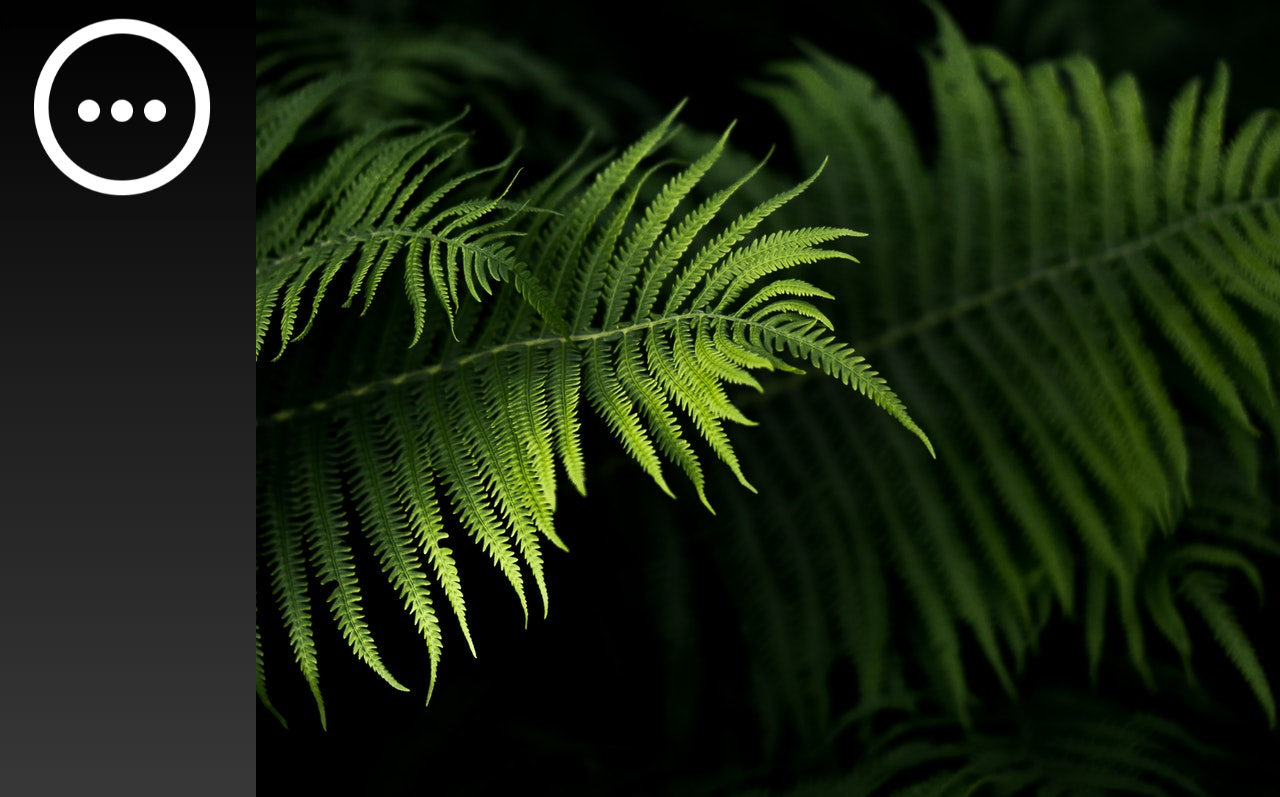
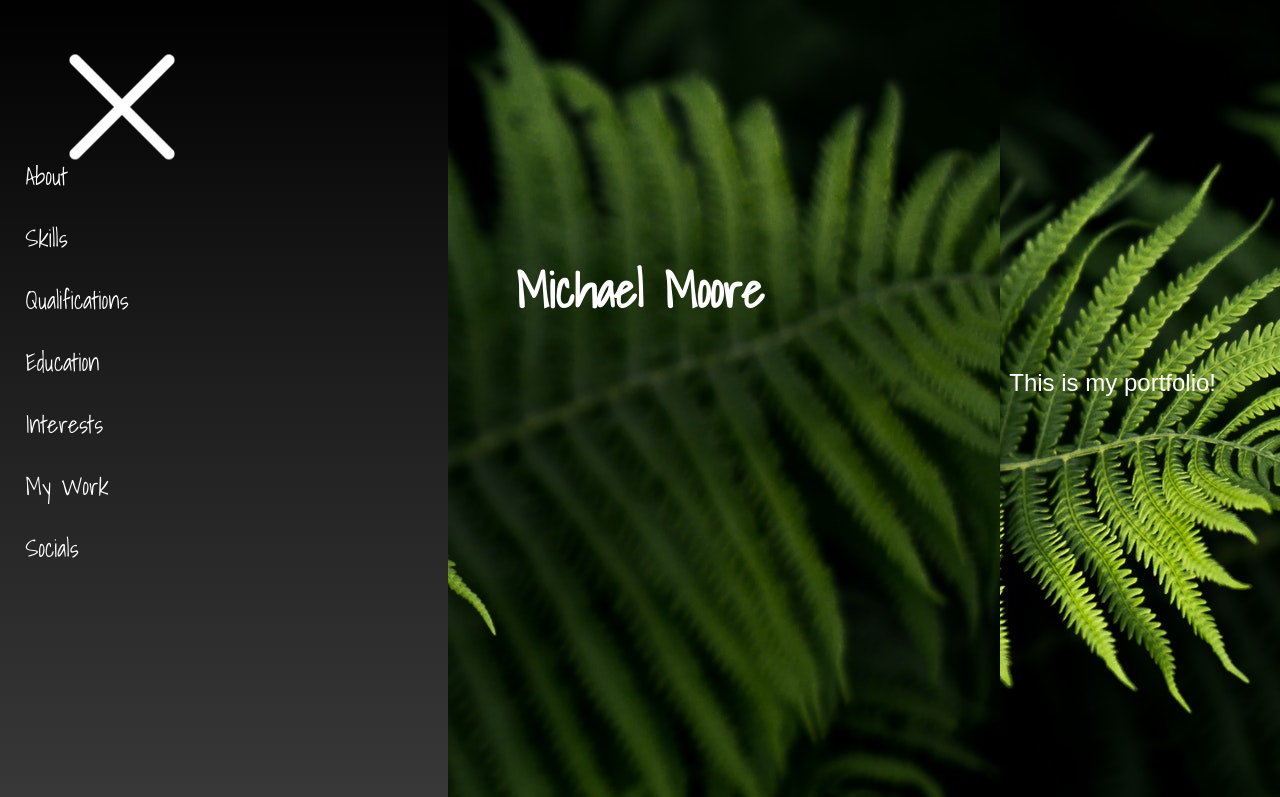
Before and after one commit to MikeMoore55/Michael-Moore-digital-CV-Resume, a plain HTML site: page index.html in a window 1280 px wide. Both pictures are taken after a click on the button 121 px from the left and 108 px from the top of the page. Shown: the top 797 px of the page. Drawn offline with Linux system fonts and the light colour scheme; a web font is replaced by a local one.

Commit message:
added styling and fixed bugs
added...
fonts
color scheme
styling
fixed...
nav issue
layout issue

```diff
--- a/index.html
+++ b/index.html
@@ -7,27 +7,58 @@
     <title>Document</title>
     <script src="./src/scripts/main.js" defer></script>
     <link rel="stylesheet" href="./src/stylesheets/landing-page.css">
+    <link rel="preconnect" href="https://fonts.googleapis.com">
+    <link rel="preconnect" href="https://fonts.gstatic.com" crossorigin>
+    <link href="https://fonts.googleapis.com/css2?family=Kdam+Thmor+Pro&family=Shadows+Into+Light&display=swap" rel="stylesheet">
 </head>
 <body>
 
-    <button id="menu-btn" class="menu-btn" onclick="appear()"><img class="menu-icon" src="./src/images/menu-icon.png" alt="menu icon png img"></button>
+    <button id="menu-btn" class="open-menu-btn" onclick="appear()">
+        <img class="open-menu-icon" src="./src/images/menu-icon.png" alt="menu icon png icon">
+    </button>
     <nav id="side-nav" class="side-nav">
         <div class="nav-content">
 
-            <button id="menu-btn" class="menu-btn" onclick="disappear()"><img class="menu-icon" src="./src/images/menu-icon.png" alt="menu icon png img"></button>
+            <button id="close-btn" class="close-btn" onclick="disappear()">
+                <img class="close-icon" src="./src/images/close-icon.png" alt="close icon png icon">
+            </button>
 
-            <div class="content">
-
+            <div class="nav-content">
+              <p class="nav-links"><a>About</a></p>
+              <p class="nav-links"><a>Skills</a></p>
+              <p class="nav-links"><a>Qualifications</a></p>
+              <p class="nav-links"><a>Education</a></p>
+              <p class="nav-links"><a>Interests</a></p>
+              <p class="nav-links"><a>My Work</a></p>
+              <p class="nav-links"><a>Socials</a></p>
             </div>
 
         </div>
-        <p>hi</p>
     </nav>
     <main>
+        <section class="landing-page">
+            <div class="intro">
+                <p class="intro-top">Hi, my name is...</p>
+                <h1>Michael Moore</h1>
+                <p class="intro-bottom">This is my portfolio!</p>
+            </div>
+        </section>
+        <section class="about">
+                <h2>about</h2>
+                <div>
+                    <p>Lorem ipsum dolor sit amet consectetur adipisicing elit. Voluptatum voluptas labore quibusdam. Assumenda, reprehenderit ullam hic obcaecati nulla eum? Quos ex aliquam dolor provident eius velit voluptatibus accusantium nihil praesentium.</p>
+                    <p>Lorem, ipsum dolor sit amet consectetur adipisicing elit. Cupiditate fugiat eius incidunt aliquam dicta, labore maxime voluptatem tenetur nostrum esse aspernatur debitis minima obcaecati eveniet quisquam officiis dignissimos tempora sequi.</p>
+                </div>
+        </section>
         <section class="main-content">
-            <div class="intro">
-                <h1>Michael Moore</h1>
-            </div>
+
+            <section class="skills">
+                <h2>skills</h2>
+                <div>
+                    <p>Lorem, ipsum dolor sit amet consectetur adipisicing elit. Id sapiente laborum ex, aut culpa et amet minus illum repudiandae est fugit numquam atque. Provident a, excepturi nihil quos autem officiis?</p>
+                    <p>Lorem ipsum dolor sit amet consectetur, adipisicing elit. Totam ipsa placeat adipisci rerum tempora nobis saepe ea eius quibusdam provident sapiente pariatur, illum repudiandae. Illo explicabo eaque ex iure neque!</p>
+                </div>
+            </section>
         </section>
     </main>
 </body>
--- a/src/stylesheets/landing-page.css
+++ b/src/stylesheets/landing-page.css
@@ -5,9 +5,10 @@
 
 body{
     background-image: url(../images/background-image-medium.jpg);
+    width: 100%;
 }
 
-.menu-btn{
+.open-menu-btn{
     position: fixed;
     top: 2%;
     left: 2%;
@@ -47,7 +48,7 @@ body{
     }
 }
 
-.menu-icon{
+.open-menu-icon{
     position: relative;
     width: 100%;
 }
@@ -60,8 +61,114 @@ body{
     left: 0%;
     bottom: 0%;
     height: 100%;
-    width: 20%;
+    width: 35%;
     background: linear-gradient(to bottom, rgba(0,0,0,1) 0%, rgba(30,30,30,1) 48%, rgba(56,56,56,1) 100%);
+}
+
+.close-btn{
+    position: fixed;
+    top: 2%;
+    left: 2%;
+    border: none;
+    background-color: transparent;
+    width: 15%;
+}
+
+.close-icon{
+    position: relative;
+    width: 100%;
+}
+
+.nav-content{
+    position: fixed;
+    top: 15%;
+    padding: 1% 1% 1% 1%;
+}
+
+.nav-links{
+    text-decoration: none;
+    font-family: 'Shadows Into Light', cursive;
+    font-size: 1.5em;
+    color: white;
+    margin-bottom: 7%;
+}
+
+.landing-page{
+    z-index: -2;
+    width: 100%;
+    height: 100%;
+    top: 0%;
+    left: 0%;
+    background-image: url(../images/background-image-medium.jpg);
+    position: fixed;
+}
+
+.intro{
+    position: relative;
+    top: 20%;
+    width: 90%;
+    left: 5%;
+    right: 5%;
+}
+
+.intro-top{
+    font-family: 'Kdam Thmor Pro', sans-serif;
+    font-size: 1.5em;
+    color: white;
+}
+
+h1{
+    position: relative;
+    color: white;
+    font-family: 'Shadows Into Light', cursive;
+    font-size: 3em;
+    width: 90%;
+    left: 5%;
+    right: 5%;
+    text-align: center;
+}
+
+.intro-bottom{
+    font-family: 'Kdam Thmor Pro', sans-serif;
+    font-size: 1.5em;
+    color: white;
+    text-align: end;
+}
+
+.about{
+    position: absolute;
+    top: 100%;
+    left: 0%;
+    width: 100%;
+    background: radial-gradient(circle, rgba(35,57,10,1) 12%, rgba(21,40,6,1) 51%, rgba(0,0,0,1) 91%);
+    padding: 2% 5% 2% 5%;
+}
+
+.main-content{
+    position: absolute;
+    top: 168%;
+    left: 0%;
+    width: 100%;
+    z-index: 1;
+    padding: 2% 5% 2% 5%;
+    background: radial-gradient(circle, rgba(255,255,255,1) 0%, rgba(221,221,221,1) 33%, rgba(192,190,190,1) 95%);
+}
+
+
+
+h2{
+    color: white;
+    font-family: 'Shadows Into Light', cursive;
+    text-transform: capitalize;
+    font-size: 2em;
+}
+
+p{
+    color: white;
+    font-family: 'Kdam Thmor Pro', sans-serif;
+}
+.skills{
+    position: relative;
 }
 
 @media (min-width: 800px){
@@ -72,3 +179,10 @@ body{
         background-image: url(../images/background-image-large.jpg);
     }
 }
+
+/*
+
+font-family: 'Kdam Thmor Pro', sans-serif; (modern)
+font-family: 'Shadows Into Light', cursive; (writing)
+
+*/
```
Also changed, not shown: src/images/close-icon.png (added).
